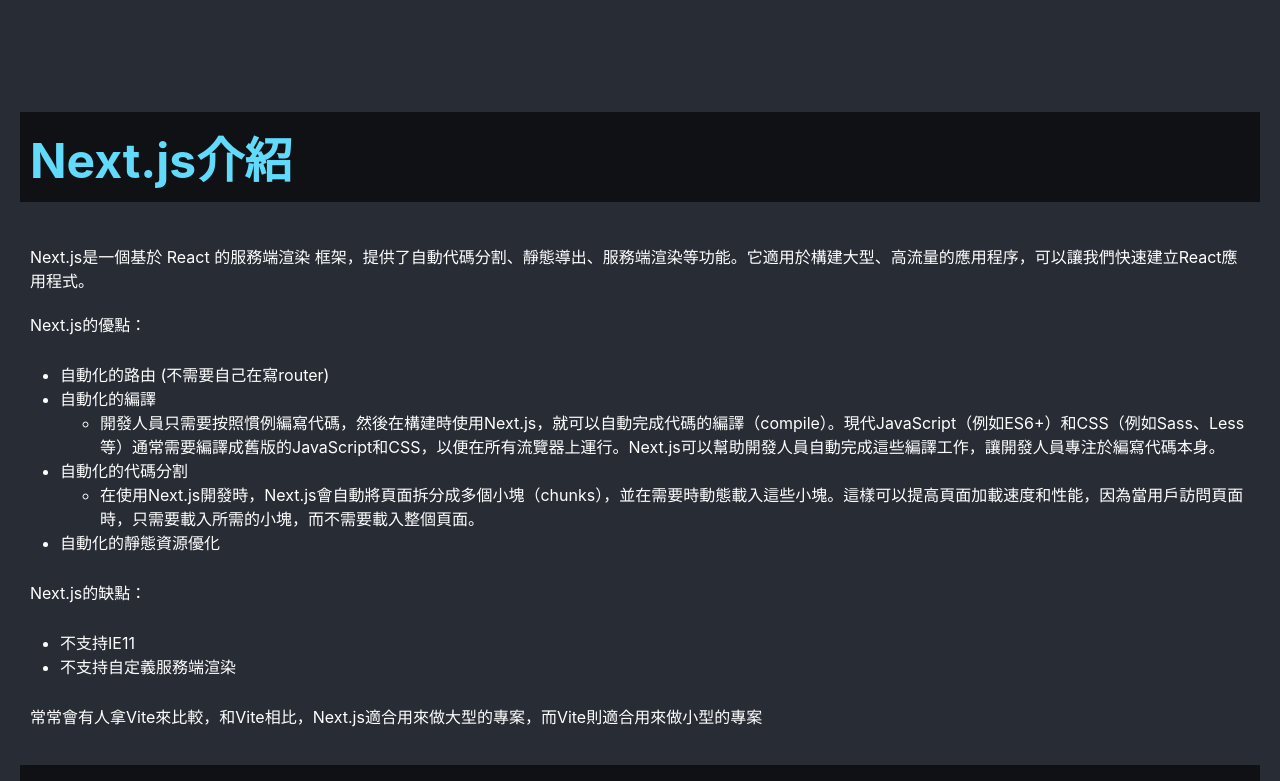
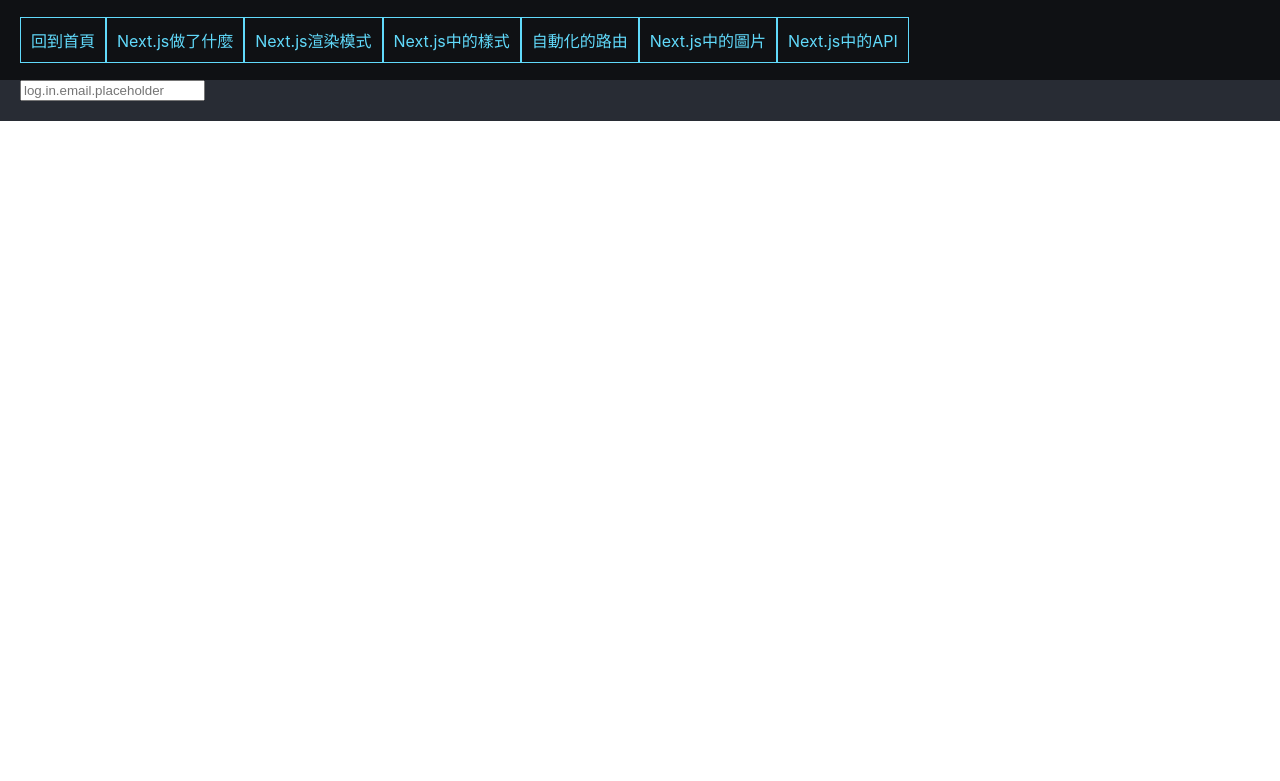
Before and after one commit to Bobo100/React-Next.js-Introduce, a Next.js app: page /CallbackTest in a window 1280 px wide. Shown: the top 781 px of the page. Built offline with nearby package versions, Linux system fonts and the light colour scheme.

Commit message:
新增一個CallbackTest

```diff
--- /dev/null
+++ b/src/pages/CallbackTest.tsx
@@ -0,0 +1,42 @@
+import Head from 'next/head'
+import Layout from '../components/layout'
+import { CommonPrism } from '../components/Common'
+import Link from 'next/link'
+import ContactForm from '../components/submit-form/submit-contact'
+import { useState } from 'react'
+export default function CallbackTest() {
+
+    const [email, setEmail] = useState('')
+    const [emailFocused, setEmailFocused] = useState(false)
+
+    // handleInputFocus可以接收一個callback的function
+    // 然後我們在handleInputFocus裡面還把他執行了
+    const handleInputFocus = (callback: () => void) => {
+        callback()
+    }
+
+    const handleInputFocus2 = (callback = () => { }) => {
+        callback()
+    }
+
+
+    console.log(emailFocused)
+
+    return (
+        <Layout>
+            <Head>
+                <title>Next.js中的API</title>
+            </Head>
+
+            <input
+                type="email"
+                value={email}
+                onChange={(e) => setEmail(e.target.value)}
+                onFocus={() => handleInputFocus(() => setEmailFocused(true))}
+                onBlur={() => !email && setEmailFocused(false)}
+                placeholder={emailFocused ? '' : 'log.in.email.placeholder'}
+            />
+
+        </Layout >
+    )
+}
```
